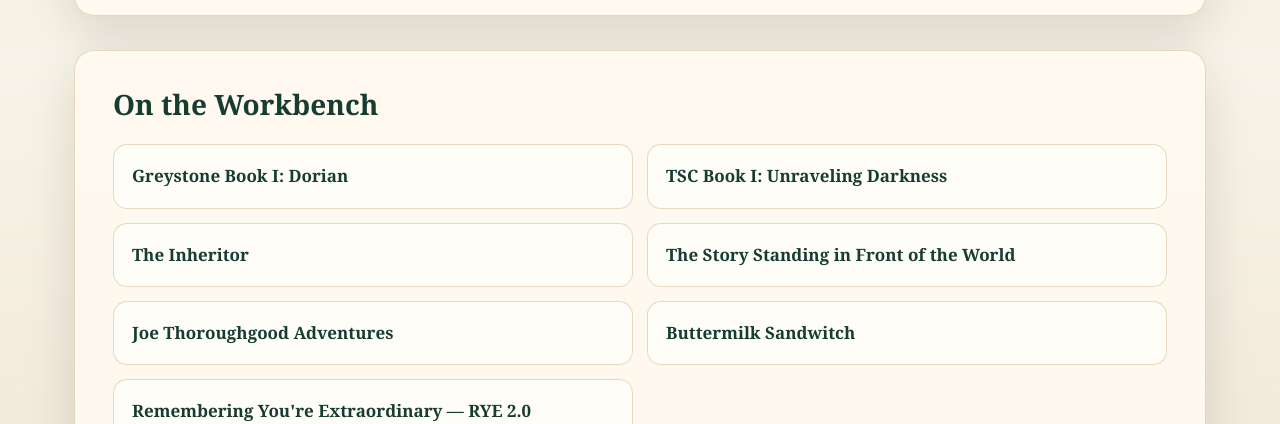
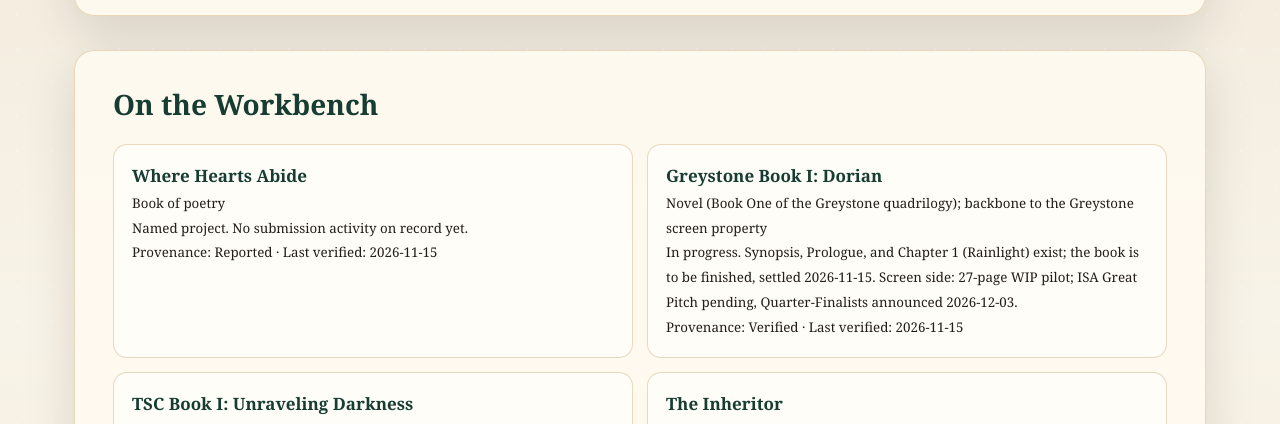
Before and after one commit to HorizonTks/remprojects, a plain HTML site: page workshop.html in a window 1280 px wide. Shown: the part 376-800 px from the top of the page. Drawn offline with Linux system fonts and the light colour scheme.

Commit message:
Workshop renders from works.json bench marks

```diff
--- a/workshop.html
+++ b/workshop.html
@@ -1,4 +1,4 @@
 <!doctype html><html lang="en"><head><meta charset="utf-8"><meta name="viewport" content="width=device-width,initial-scale=1"><meta name="theme-color" content="#173d32"><title>Santa's Workshop — The REM Projects</title><link rel="stylesheet" href="assets/styles.css"></head><body><div class="snow" aria-hidden="true"></div><header class="house-header">
     <a class="brand" href="index.html" aria-label="The REM Projects home"><span class="brand-mark">TRP</span><span><strong>The REM Projects</strong><small>Projects House · Christmas 2026</small></span></a>
     <nav aria-label="Projects House"><a href="index.html">Foyer</a><a href="publishing.html">Publishing</a><a href="library.html">Library</a><a href="workshop.html">Santa's Workshop</a><a href="study.html">Study</a><a href="webworks.html">Webworks</a><a href="archives.html">Archives</a></nav>
-  </header><main><section class="room page-intro"><p class="eyebrow">SANTA'S WORKSHOP</p><h1>What we're making now</h1><p class="lede">Drafting, designing, editing, experimenting and other active development.</p></section><section class="project-group"><h2>On the Workbench</h2><div class="project-list"><article><strong>Greystone Book I: Dorian</strong></article><article><strong>TSC Book I: Unraveling Darkness</strong></article><article><strong>The Inheritor</strong></article><article><strong>The Story Standing in Front of the World</strong></article><article><strong>Joe Thoroughgood Adventures</strong></article><article><strong>Buttermilk Sandwitch</strong></article><article><strong>Remembering You're Extraordinary — RYE 2.0</strong><br><small>Active development · relationship to original TBD</small></article></div></section></main><footer><span>The REM Projects · Projects House</span><span>Office status: Open. Charli: Meddling. 🦩</span><span>Us. 🌹♾️</span></footer></body></html>
+  </header><main><section class="room page-intro"><p class="eyebrow">SANTA'S WORKSHOP</p><h1>What we're making now</h1><p class="lede">Drafting, designing, editing, experimenting and other active development.</p></section><section class="project-group"><h2>On the Workbench</h2><div class="project-list" id="workbench-list"></div></section></main><footer><span>The REM Projects · Projects House</span><span>Office status: Open. Charlie: Meddling. 🦤</span><span>Us. 🦩</span></footer><script src="assets/app.js" defer></script></body></html>
```
